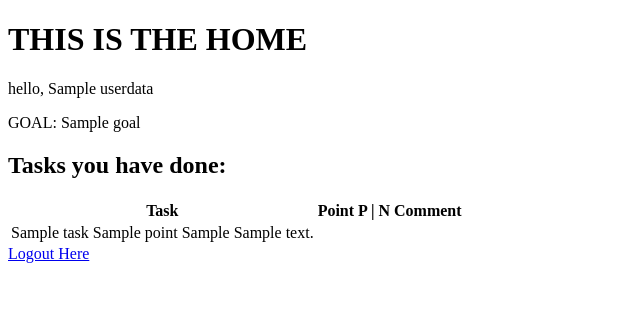
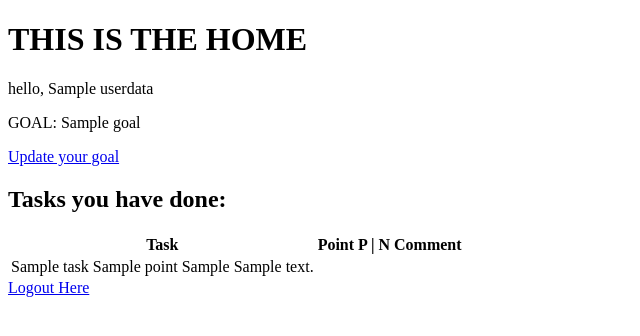
Before and after one commit to Lucas-Skank/do-not-procrastinate, a Flask app: template templates/home.html in a window 1280 px wide. Shown: the top 336 px of the page, without its empty margins (0-640 px from the left). Run offline with Flask 3, Linux system fonts and the light colour scheme; the template is opened without the code that fills it: most values are stand-ins (such as "Sample title", 1, 10 or a date in 2020).

Commit message:
feat: add goal page to update it

```diff
--- a/app.py
+++ b/app.py
@@ -102,6 +102,7 @@ def check_register():
 
 @app.route("/logout")
 def logout():
+    """Handle user logout"""
     logout_user()
     return redirect("/")
 
@@ -124,3 +125,24 @@ def home():
     )
 
     return render_template("home.html", userdata=userdata)
+
+
+@app.route("/goal", methods=["GET", "POST"])
+def goal():
+    """Handle goal page, its definition and update"""
+
+    # If get method used, render update goal page
+    if request.method == "GET":
+        return render_template("goal.html")
+
+    # In case of POST, update the goal value of the user
+    # and redirect to home
+    new_goal = request.form.get("goal")
+    print(f"The new goal is: {new_goal}")
+
+    User.query.filter(User.id == current_user.id).update(
+        {"goal": new_goal}, synchronize_session=False
+    )
+    db.session.commit()
+
+    return redirect("/home")
--- a/templates/home.html
+++ b/templates/home.html
@@ -7,6 +7,7 @@
         <p>hello, {{ userdata["name"] }}</p>
 
         <p>GOAL: {{ userdata["goal"] }}</p>
+        <a href="/goal">Update your goal</a>
 
         <h2>Tasks you have done:</h2>
         <table>
```
Also changed, not shown: templates/goal.html (added, +10 -0 lines).
